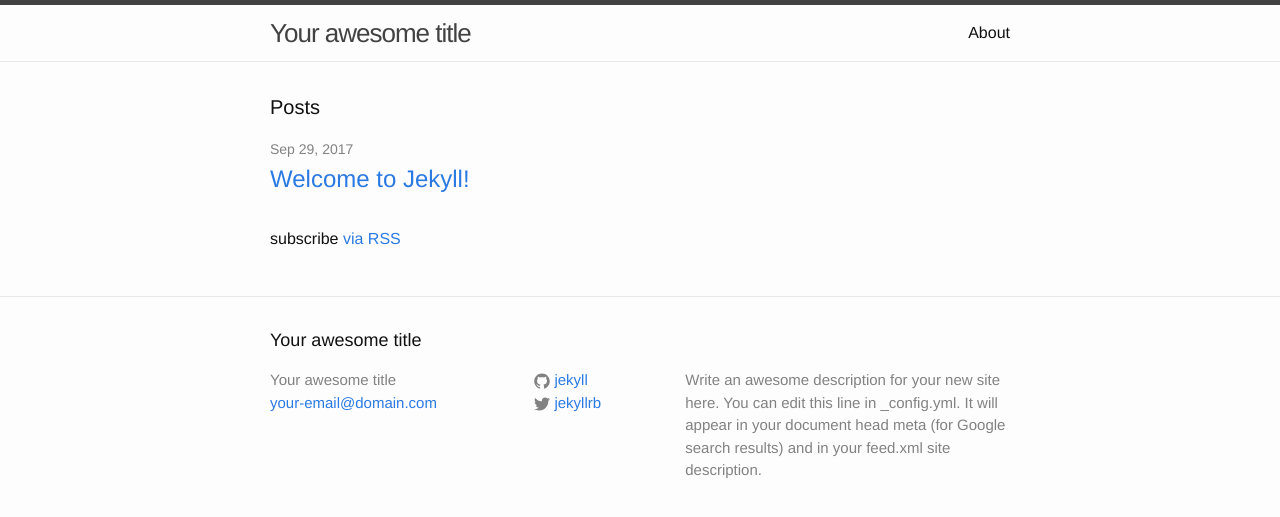
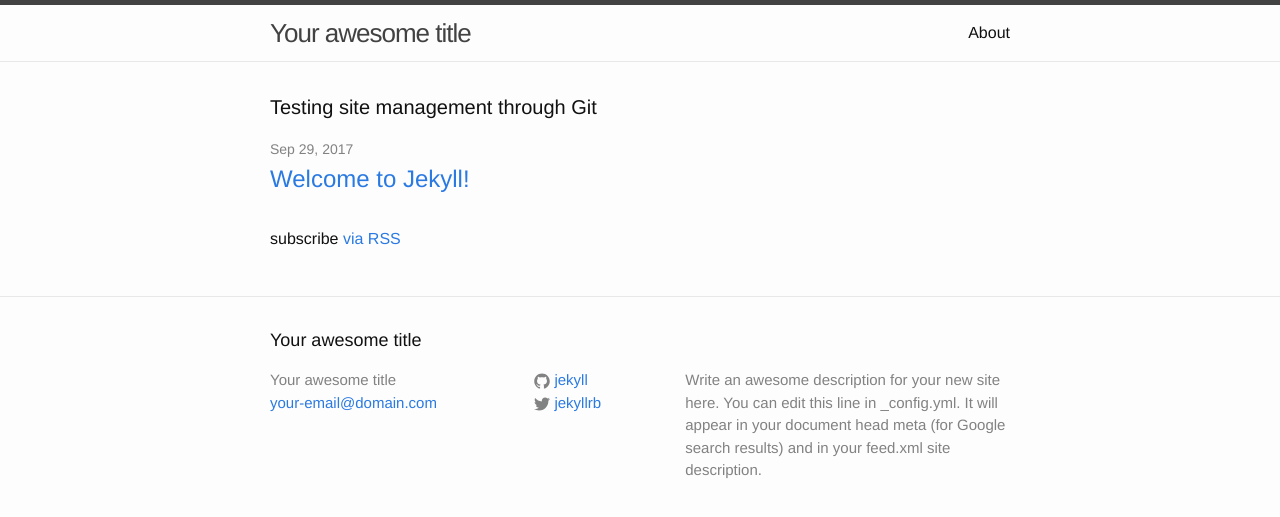
Before and after one commit to derrickstout/derrickstout.github.io, a Jekyll site: the page built from index.html, in a window 1280 px wide. Shown: the top 517 px of the page. Built offline with Jekyll 4.4.1, drawn with Linux system fonts in a browser that asks for light colours.

Commit message:
Change text to reflect using Git to manage

```diff
--- a/index.html
+++ b/index.html
@@ -4,7 +4,7 @@
 
 <div class="home">
 
-  <h1 class="page-heading">Posts</h1>
+  <h1 class="page-heading">Testing site management through Git</h1>
 
   <ul class="post-list">
     {% for post in site.posts %}
```
